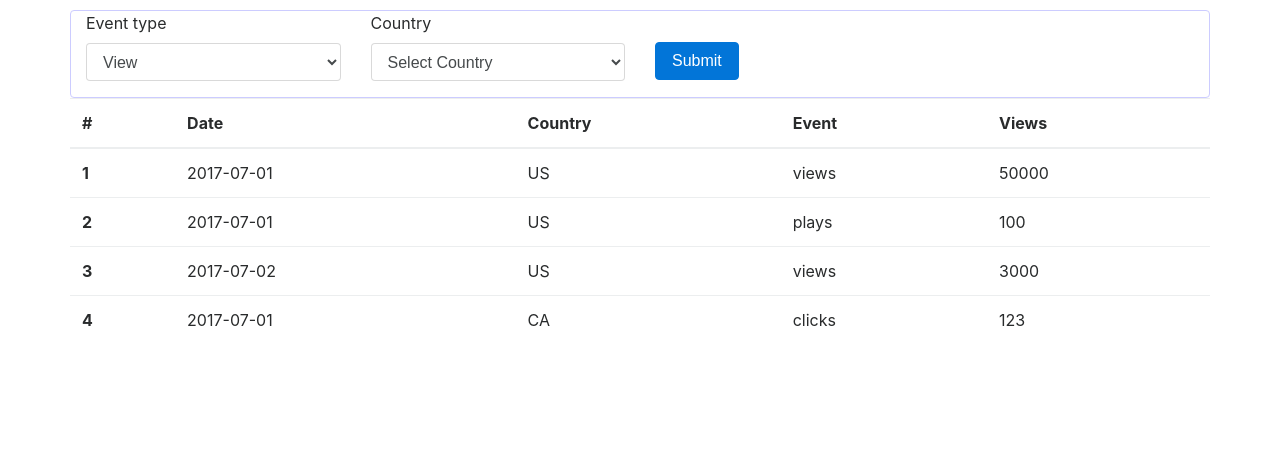
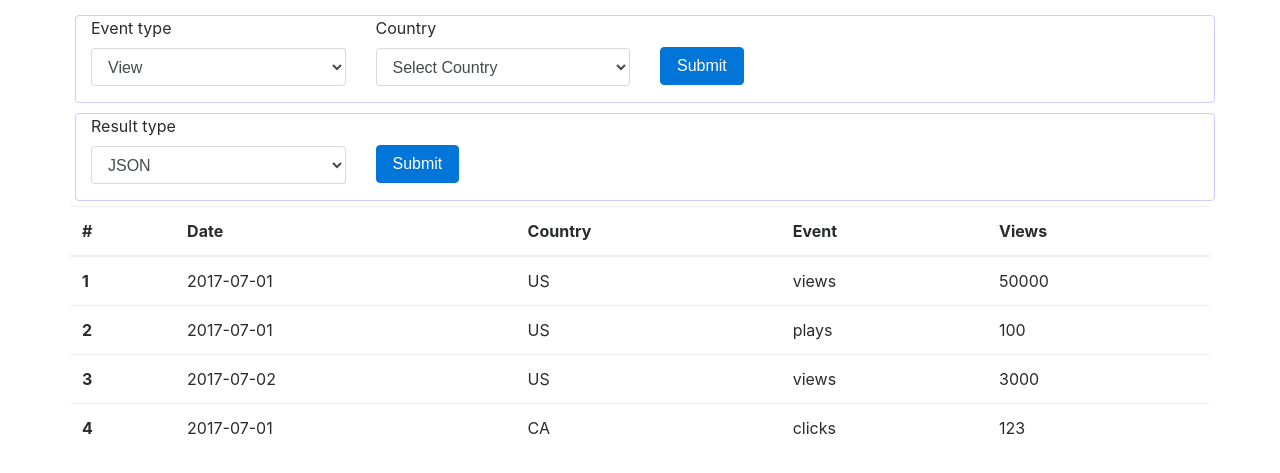
Before and after one commit to EldarU/eu_test_case, a PHP site: page / in a window 1280 px wide. Shown: the top 473 px of the page. Run offline with PHP 8.4, Linux system fonts and the light colour scheme; data that the repository does not hold is empty; some libraries are stand-ins or nearby versions.

Commit message:
data getter

```diff
--- a/config.php
+++ b/config.php
@@ -13,6 +13,8 @@ $db_pass = '1';
 const VIEW = 1;
 const PLAY = 2;
 const CLICK = 3;
+const JSON = 10;
+const CSV = 11;
 
 function getEventType($type) {
     switch($type) {
@@ -21,3 +23,10 @@ function getEventType($type) {
         case CLICK : return 'Click';
     }
 }
+
+function getResultType($type) {
+    switch($type) {
+        case JSON : return 'JSON';
+        case CSV : return 'CSV';
+    }
+}
--- /dev/null
+++ b/formatted_data.php
@@ -0,0 +1,17 @@
+<form>
+<div class="container">
+    <div class="row">
+
+            <div class="form-group col-sm-3">
+                <label for="result">Result type</label>
+                <select class="form-control" id="result">
+                    <option value="<?=JSON;?>"><?=getResultType(JSON);?></option>
+                    <option value="<?=CSV;?>"><?=getResultType(CSV);?></option>
+                </select>
+            </div>
+            <div class="form-group col-md-4">
+                <button id="btn" class="btn btn-primary" onClick="getResults();return false;" type="button">Submit</button>
+            </div>
+
+    </div>
+</div></form>
--- a/index.php
+++ b/index.php
@@ -30,8 +30,11 @@ $countries = $res->result_array();
                     <div id="page-content">
                         <div class="container">
                             <div class="row">
-                                <div class="form">
+                                <div class="bodered">
                                     <?php include_once 'form.php';?>
+                                </div>
+                                <div class="bodered">
+                                    <?php include_once 'formatted_data.php';?>
                                 </div>
                                 <?php include_once 'table.php';?>
                             </div>
--- a/style.css
+++ b/style.css
@@ -1,7 +1,8 @@
-.form {
+.bodered {
     border: 1px solid #ccccff;
     border-radius: 4px;
     width: 100%;
+    margin: 5px;
 }
 #page-wrapper {
     padding: 10px;
```
